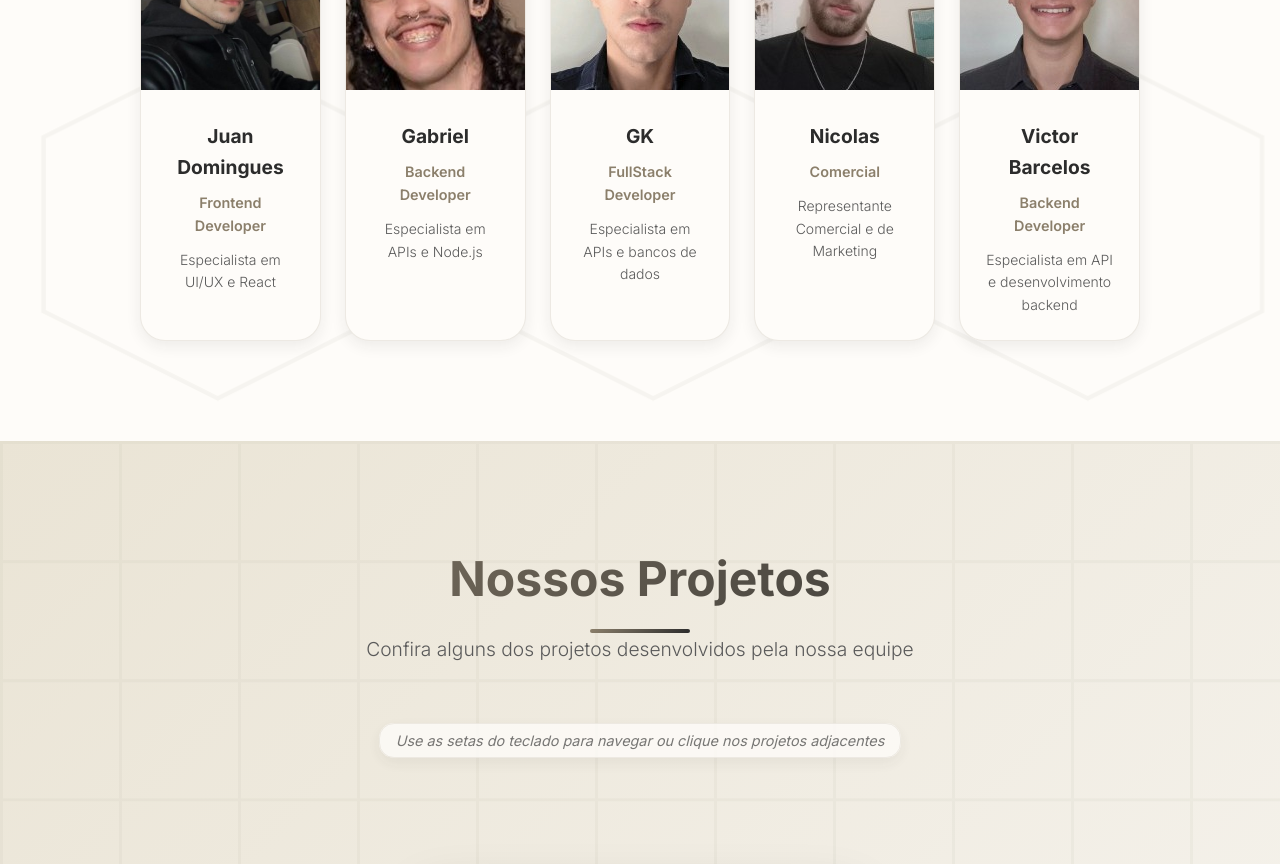
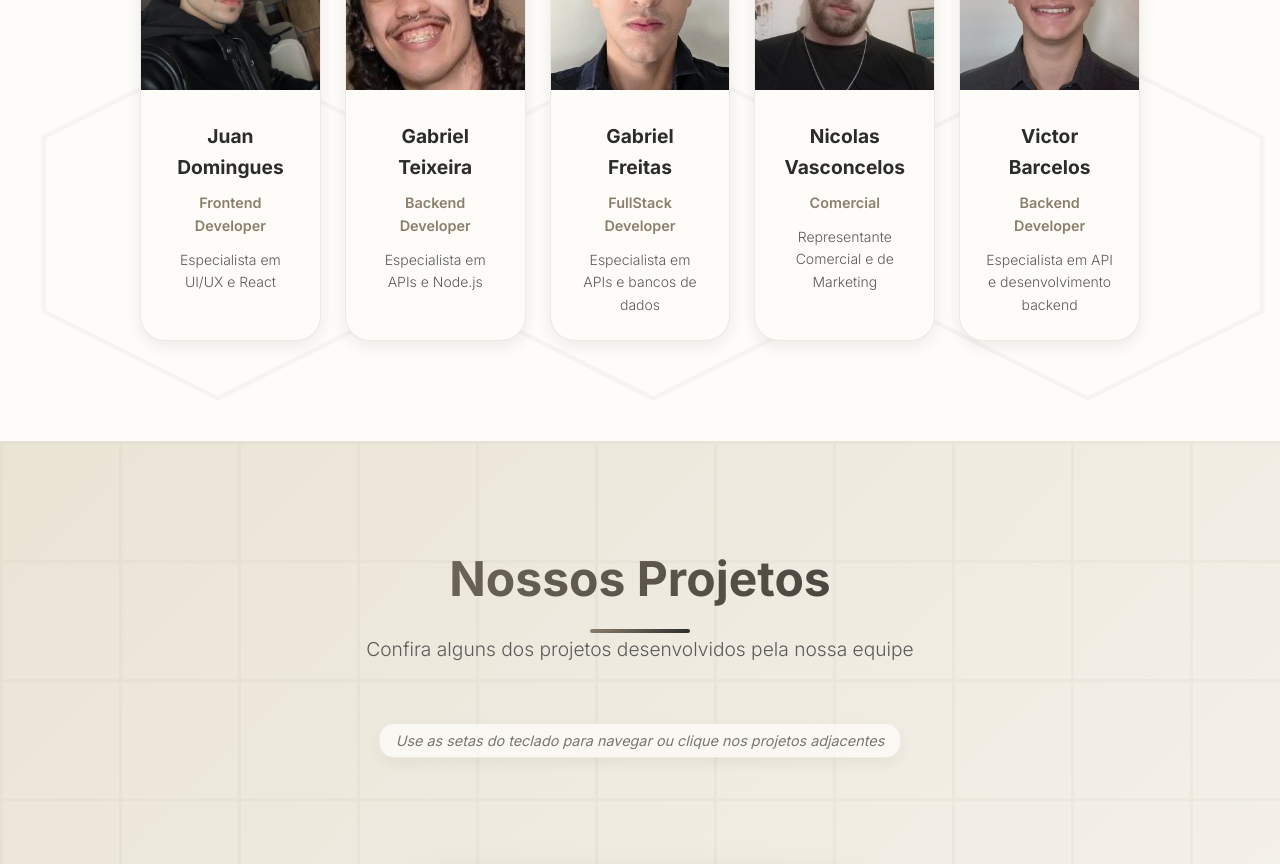
Before and after one commit to Juan-Domingues/EXD-Portfolio, a React (Create React App) app: page / in a window 1280 px wide. Shown: the part 2220-3084 px from the top of the page. Built offline with nearby package versions, Linux system fonts and the light colour scheme.

Commit message:
fix: Atualizar descrição do site e nomes dos membros da equipe

```diff
--- a/public/index.html
+++ b/public/index.html
@@ -7,7 +7,7 @@
     <meta name="theme-color" content="#000000" />
     <meta
       name="description"
-      content="Web site created using create-react-app"
+      content="Web site created to show EXD Portfolio"
     />
     <link rel="preconnect" href="https://fonts.googleapis.com">
     <link rel="preconnect" href="https://fonts.gstatic.com" crossorigin>
--- a/src/components/Team/Team.js
+++ b/src/components/Team/Team.js
@@ -13,7 +13,7 @@ const Team = () => {
       description: "Especialista em UI/UX e React"
     },
     {
-      name: "Gabriel",
+      name: "Gabriel Teixeira",
       role: "Backend Developer",
       image: "/Imagens/gabriel.jpg",
       github: "https://github.com/Gabreu1",
@@ -21,7 +21,7 @@ const Team = () => {
       description: "Especialista em APIs e Node.js"
     },
     {
-      name: "GK",
+      name: "Gabriel Freitas",
       role: "FullStack Developer",
       image: "/Imagens/gk.jpg",
       github: "https://github.com/gkfreitas",
@@ -29,7 +29,7 @@ const Team = () => {
       description: "Especialista em APIs e bancos de dados"
     },
     {
-      name: "Nicolas",
+      name: "Nicolas Vasconcelos",
       role: "Comercial",
       image: "/Imagens/nicolas.jpg",
       github: "",
```
